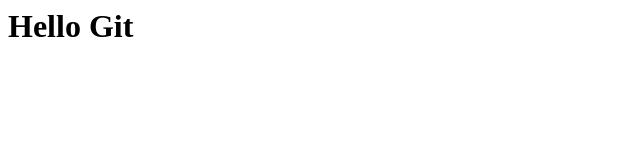
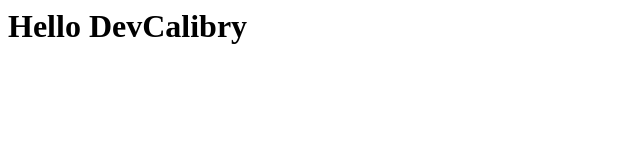
Before and after one commit to Nosirsho/git-sample, a plain HTML site: page index.htm in a window 1280 px wide. Shown: the whole page, without its empty margins (0-640 px from the left). Drawn offline with Linux system fonts and the light colour scheme.

Commit message:
Wrong Commit2

```diff
--- a/index.htm
+++ b/index.htm
@@ -1 +1 @@
-<h1>Hello Git</h1>
+<h1>Hello DevCalibry</h1>
```
